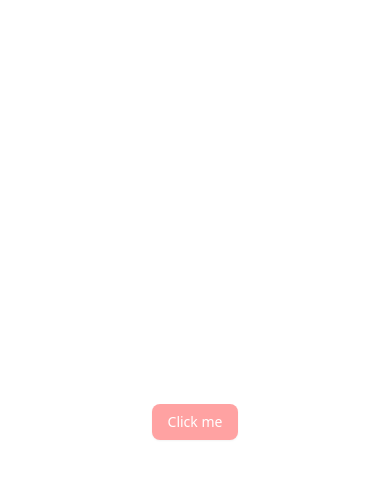
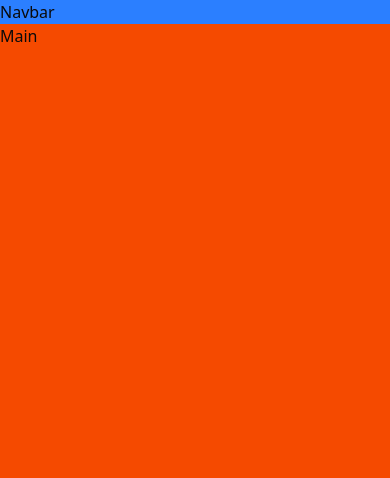
Before and after one commit to aiSoSa3005/game-hub, a React (Vite) app: page / in a window 390 px wide. Shown: the top 478 px of the page. Built offline with nearby package versions, Linux system fonts and the light colour scheme.

Commit message:
responsive layout

```diff
--- a/src/App.tsx
+++ b/src/App.tsx
@@ -1,11 +1,12 @@
 import "./App.css";
-import { Button } from "@/components/ui/button";
 
 function App() {
   return (
     <>
-      <div className="flex min-h-svh flex-col items-center justify-center">
-        <Button className="bg-red-300 text-white">Click me</Button>
+      <div className="grid grid-cols-2 grid-rows-[auto_1fr] h-screen">
+        <nav className="col-span-2 bg-blue-500">Navbar</nav>
+        <aside className="hidden lg:bg-yellow-600 lg:block ">Aside</aside>
+        <main className="bg-orange-600 col-span-2 lg:col-span-1">Main</main>
       </div>
     </>
   );
```
